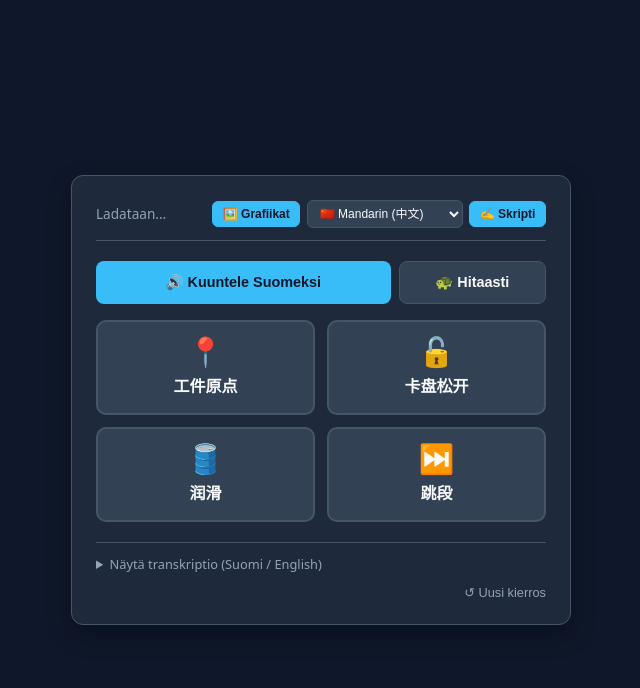
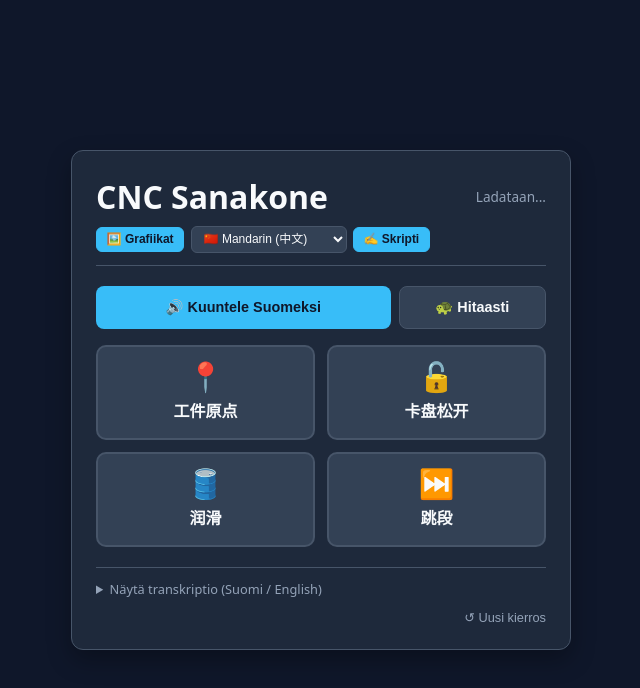
Before and after one commit to JanaLumi/Bug-Code, a plain HTML site: page CNC-sanakone/index.html in a window 1280 px wide. Shown: the whole page, without its empty margins (319-959 px from the left). Drawn offline with Linux system fonts and the light colour scheme.

Commit message:
Add header with title and step counter

```diff
--- a/CNC-sanakone/index.html
+++ b/CNC-sanakone/index.html
@@ -12,6 +12,7 @@
     <!-- Top Control Deck: Script Selector & Layer Toggles -->
     <header class="top-deck">
       <div class="deck-row">
+        <h1>CNC Sanakone</h1>
         <span id="step-counter" class="step-counter">Ladataan...</span>
         <div class="toggles-group">
           <button id="toggle-graphics-btn" class="btn-toggle active" type="button">🖼️ Grafiikat</button>
```
